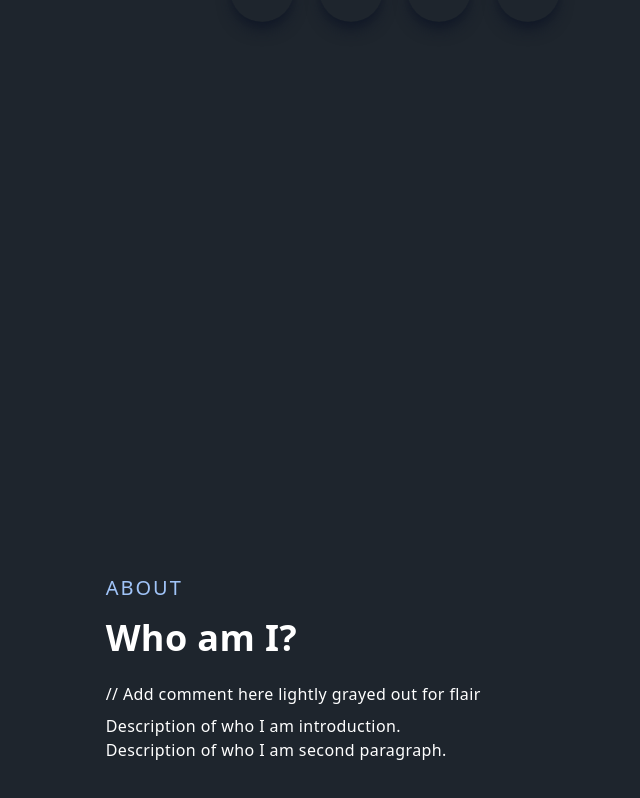
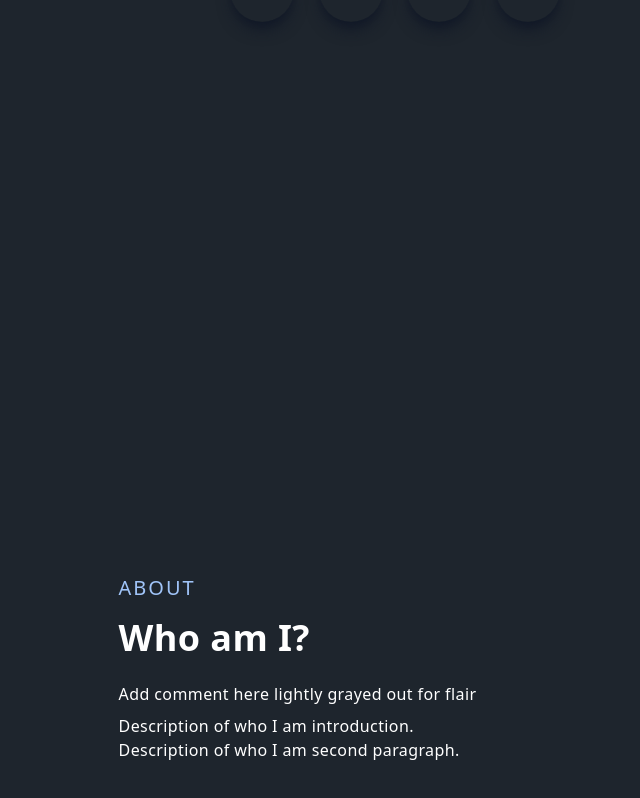
Before and after one commit to kailaniwoodard/portfolio-website-v2, a Next.js app in the folder website-nextjs/: page / in a window 1280 px wide. Shown: the part 532-1330 px from the top of the page, without its empty margins (245-885 px from the left). Built offline with nearby package versions, Linux system fonts and the light colour scheme.

Commit message:
Removed // because of build error

```diff
--- a/website-nextjs/components/About.js
+++ b/website-nextjs/components/About.js
@@ -7,7 +7,7 @@ const About = () => {
         <div className="col-span-2">
           <p className="uppercase text-xl tracking-widest text-[#a0c4f8]">About</p>
           <h2 className="py-4">Who am I?</h2>
-          <p className="py-2">// Add comment here lightly grayed out for flair</p>
+          <p className="py-2">Add comment here lightly grayed out for flair</p>
           <p>Description of who I am introduction.</p>
           <p>Description of who I am second paragraph.</p>
         </div>
```
